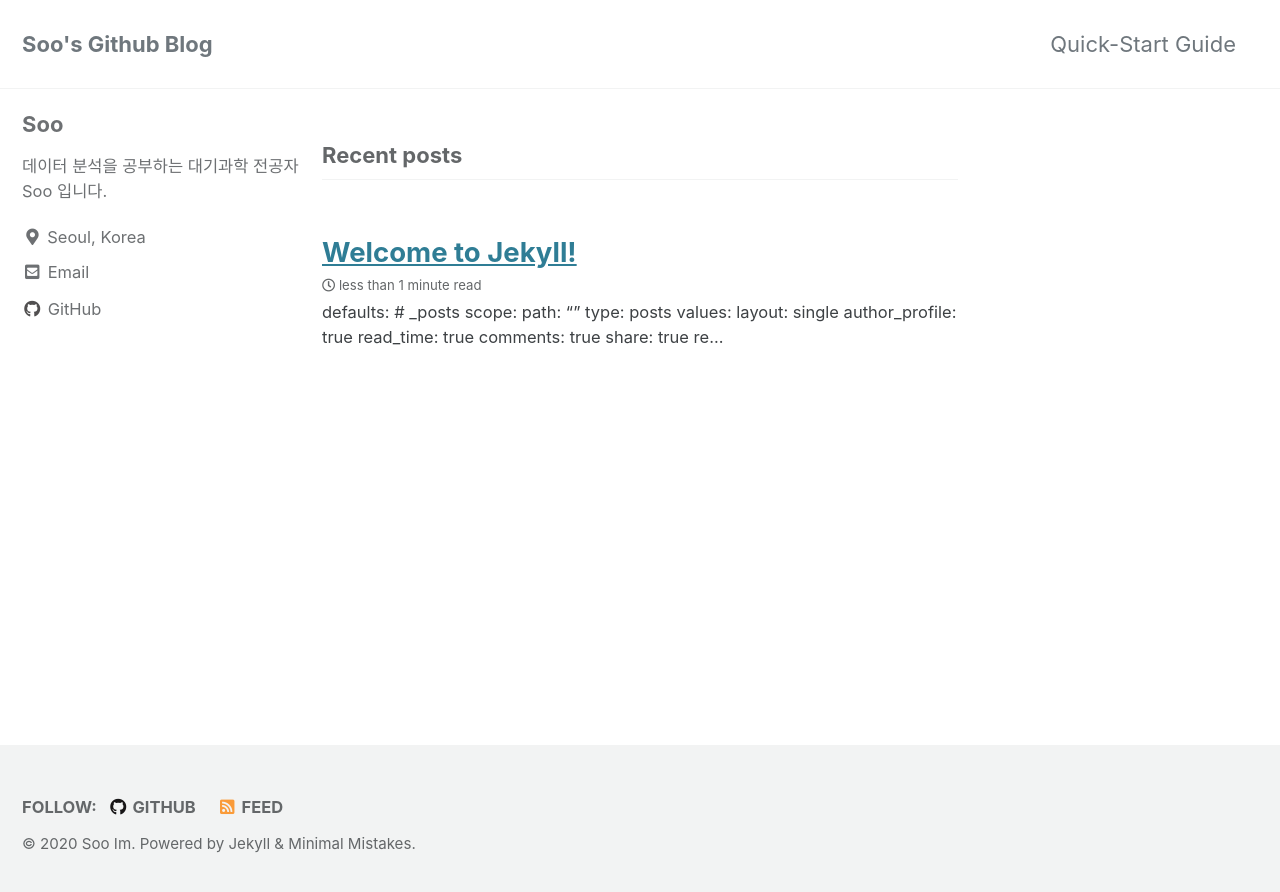
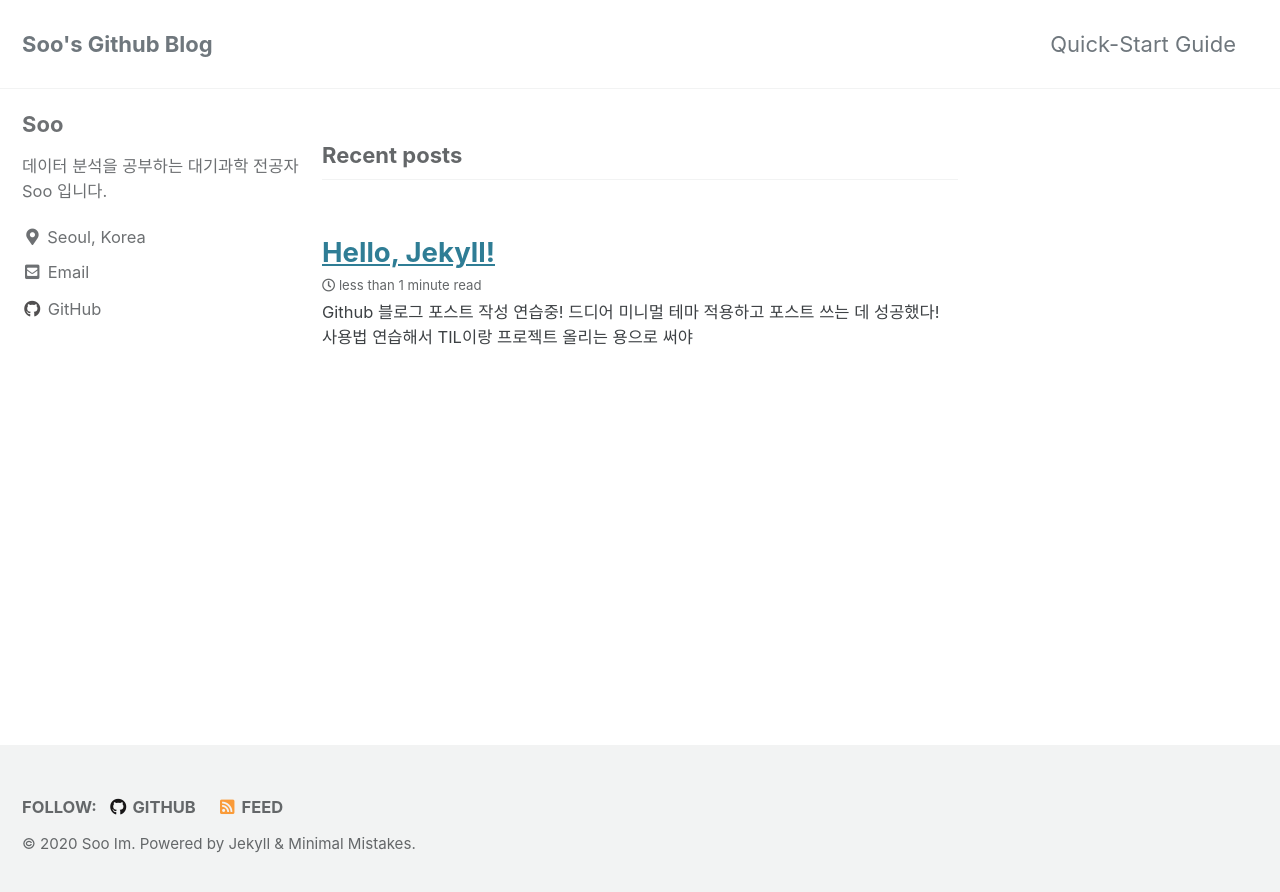
Before and after one commit to Soo-Im/Soo-Im.github.io, a Jekyll site: the page built from index.html, in a window 1280 px wide. Shown: the top 892 px of the page. Built offline with Jekyll 4.4.1, drawn with Linux system fonts in a browser that asks for light colours; cached includes are drawn as plain includes; the list of posts is cut into pages by our own code.

Commit message:
Update 2020-12-27-first.md

```diff
--- a/_posts/2020-12-27-first.md
+++ b/_posts/2020-12-27-first.md
@@ -1,16 +1,8 @@
 ---
 layout: post
-title:  "Welcome to Jekyll!"
+title:  "Hello, Jekyll!"
 ---
-defaults:
-  # _posts
-  - scope:
-      path: ""
-      type: posts
-    values:
-      layout: single
-      author_profile: true
-      read_time: true
-      comments: true
-      share: true
-      related: true
+
+### Github 블로그 포스트 작성 연습중!
+드디어 미니멀 테마 적용하고 포스트 쓰는 데 성공했다!
+사용법 연습해서 TIL이랑 프로젝트 올리는 용으로 써야
```
